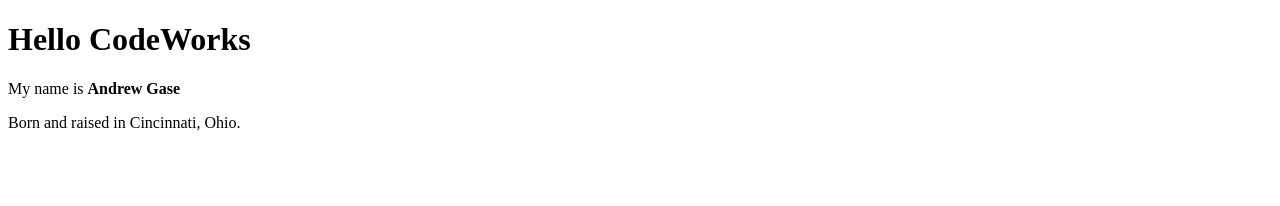
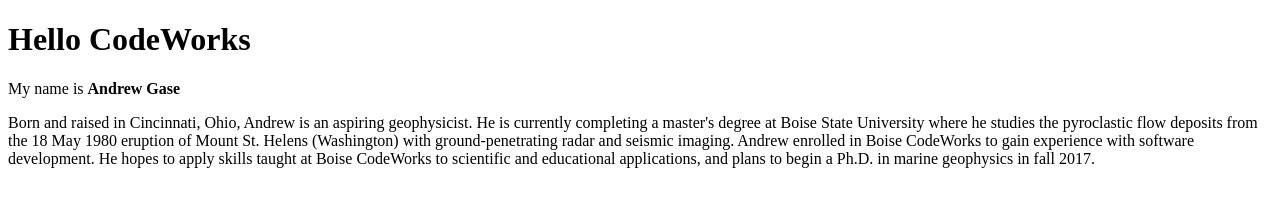
Before and after one commit to AndrewCGase/day-1, a plain HTML site: page index.html in a window 1280 px wide. Drawn offline with Linux system fonts and the light colour scheme.

Commit message:
adds personal bio

```diff
--- a/index.html
+++ b/index.html
@@ -9,7 +9,14 @@
 
     <p>My name is <strong>Andrew Gase</strong></p>
 
-    <p>Born and raised in Cincinnati, Ohio.</p>
+    <p>Born and raised in Cincinnati, Ohio, Andrew is an aspiring geophysicist.
+        He is currently completing a master's degree at Boise State University
+        where he studies the pyroclastic flow deposits from the 18 May 1980 eruption of
+        Mount St. Helens (Washington) with ground-penetrating radar and seismic
+        imaging. Andrew enrolled in Boise CodeWorks to gain experience with
+        software development. He hopes to apply skills taught at Boise CodeWorks
+        to scientific and educational applications, and plans to begin a Ph.D. in
+        marine geophysics in fall 2017.    </p>
 
 </body>
 </html>
```
